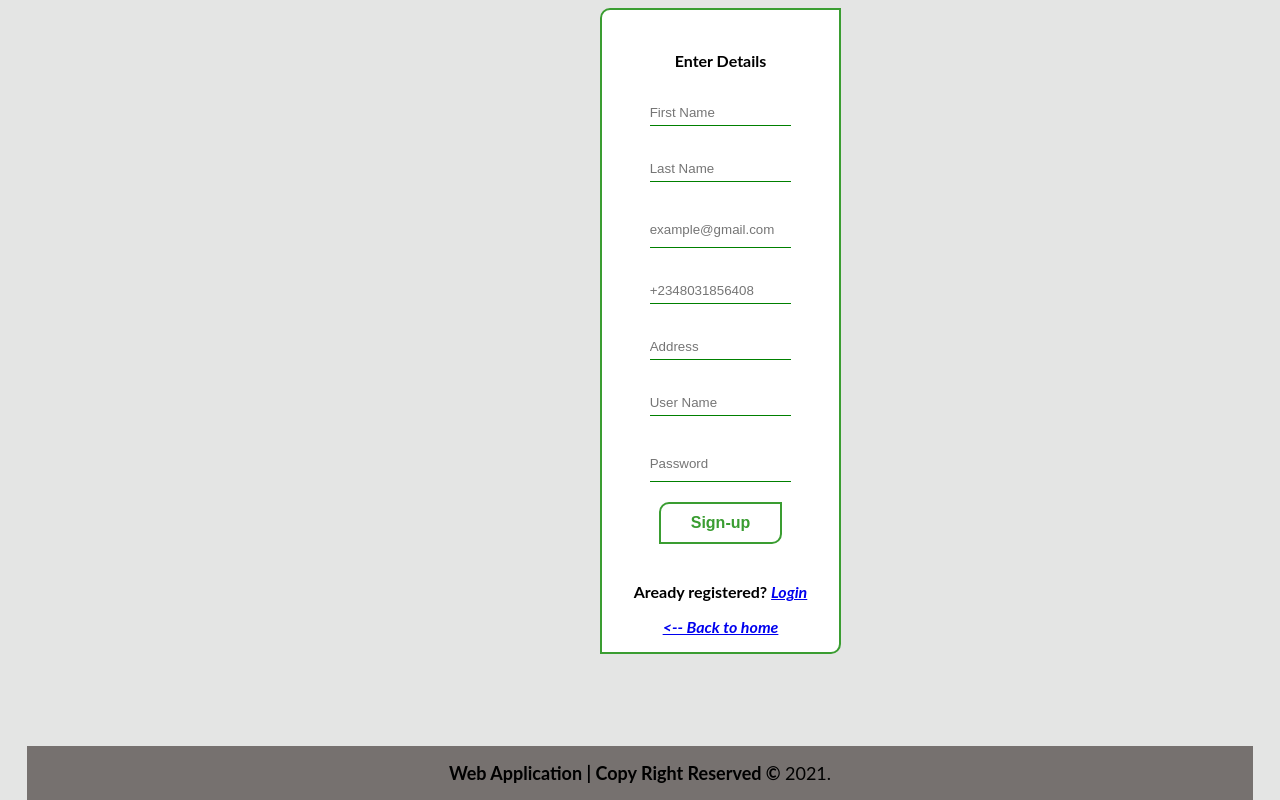
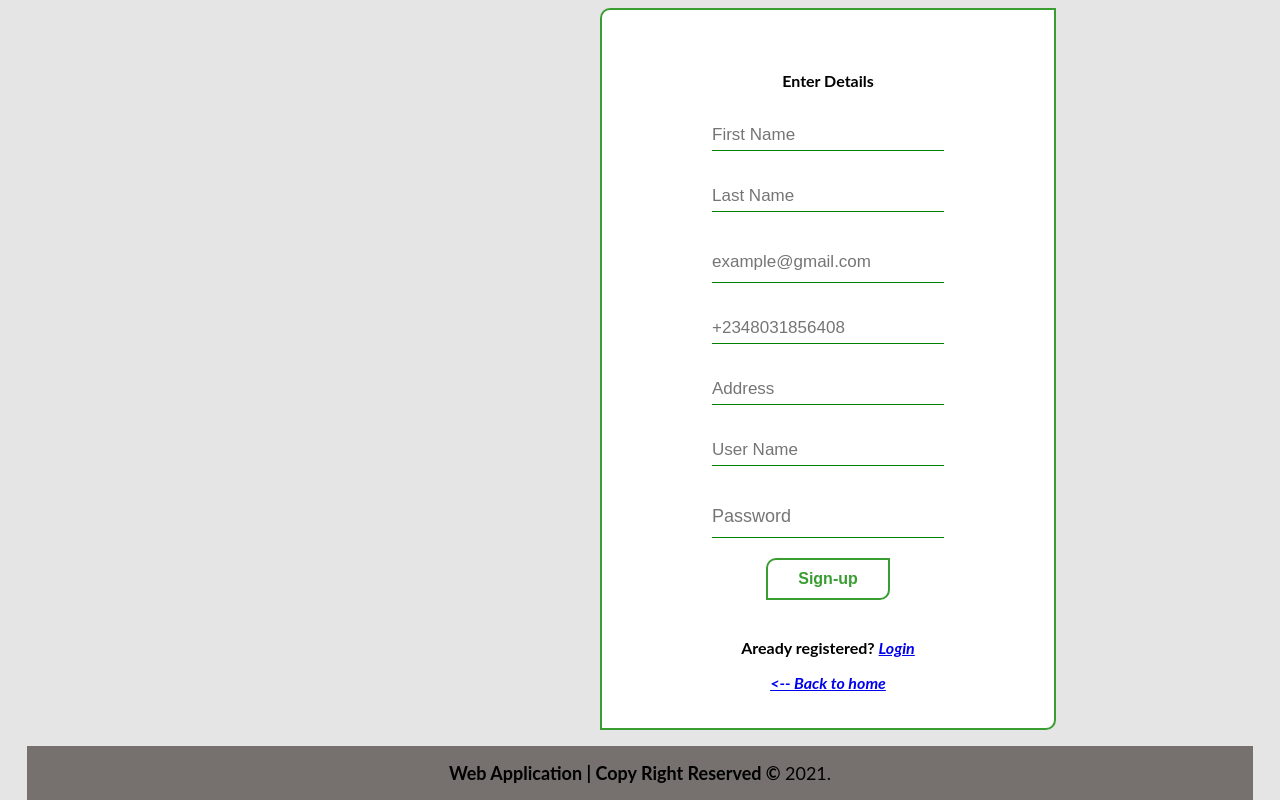
Before and after one commit to Maaruf01/web_app, a PHP site: page /register.php in a window 1280 px wide. Run offline with PHP 8.4, Linux system fonts and the light colour scheme.

Commit message:
Added some css styling

```diff
--- a/style.css
+++ b/style.css
@@ -50,12 +50,13 @@ body{
     padding: 15px 0px 5px 0px;
     border: none;
     border-bottom: 1px solid green;
-
+   background-color: #fff;
 
 }
 
 #login ul li input[type=password]{
-  width: 100%;
+
+    width: 100%;
     padding: 15px 0px 5px 0px;
     border: none;
     border-bottom: 1px solid green;
@@ -75,6 +76,7 @@ body{
 }
 .btn:hover {
 	background-color:#3a9d31;
+  cursor: pointer;
  	color: #fff;
 
 }
@@ -101,8 +103,8 @@ body{
   	font-size: 16px;
   	font-weight: bold;
 	  position: fixed;
-	 left:600px;
-
+	  left:600px;
+      padding: 20px 80px;
 }
   .fname, .lname, .email,
   .tel, .address, .username, .password, .image{
@@ -119,31 +121,32 @@ body{
   	text-align: center;
 }
 
-  #register ul li input[type=text], input[type=email], input[type=password]{
-      width: 80%;
+  #register ul li input[type=text]{
+     font-size: 17;
+      width: 100%;
       padding: 15px 0px 5px 0px;
      border:none;
      border-bottom: 1px solid green;
   }
   #register ul li input[type=email]{
-  width: 80%;
+    font-size: 17;
+       width: 100%;
+      border:none;
+     border-bottom: 1px solid green;
   }
   #register ul li input[type=password]{
-  width: 80%;
+  width: 100%;
+  border:none;
+     border-bottom: 1px solid green;
   }
 .lbl-register{
   text-align: left;
 	padding-left: 90px;
 
 }
-#pic{
-	 padding:15px 0px 5px 80px;
-}
+
 /* main menu style */
 
-#nav-menu{
-
-}
 #nav-menu ul{
 	   background-color: #3a9d31;
      color::#fff;
@@ -281,7 +284,8 @@ background-color: #a6a590;
 
 }
 #profile-form ul li{
-  display: block;
+    display: inline;
+
     list-style-type: none;
 }
 #profile-form ul li input{
@@ -289,18 +293,20 @@ background-color: #a6a590;
    padding: 5px 10px 15px 10px;
 
 }
+
 #profile-form ul li label{
-  display: inline;
+  margin-right: 30px;
 }
 #profile-form input[type=text], input[type=email],
 input[type=number], input[type=password],
  input[type=tel],input[type=date]{
-    width: 50%;
+    width: 40%;
    border:none;
-  border-bottom: 1px solid green;
+  border-bottom: 0px solid green;
   padding: 20px 0px 10px 0px;
+  font-size: 18;
+  }
 
-  }
 
 #profile-form input[type=submit]{
   display: none;
@@ -308,16 +314,17 @@ input[type=number], input[type=password],
   font-weight: bold;
   background-color: #fff;
   color: #3a9d31;
-  border-radius: 10px 0;
+  border-radius: 10px 0px;
   border:#3a9d31 2px solid;
   padding: 10px 15px;
-  margin: 20px 0px 0px 150px;
+  margin: 20px 0px 0px 100px;
 
 
 }
 #profile-form input[type=submit]:hover{
      background-color: #3a9d31;
      color: #fff;
+     cursor: pointer;
   }
 
 
@@ -336,10 +343,10 @@ input[type=number], input[type=password],
   border-radius: 60px;
 }
 #profile-info{
- background-color: #fff;
- margin: 10px;
+  background-color: #fff;
+  margin: 20px 250px 30px 250px;
   border-radius: 20px;
- padding: 10px 0px 20px 50px;
+ padding: 10px 0px 0px 50px;
 }
 
 #profile-info a{
@@ -352,4 +359,6 @@ input[type=number], input[type=password],
     color: #fff;
     background-color: #3a9d31;
     padding: 3px 5px;
+    cursor: pointer;
+
   }
```
